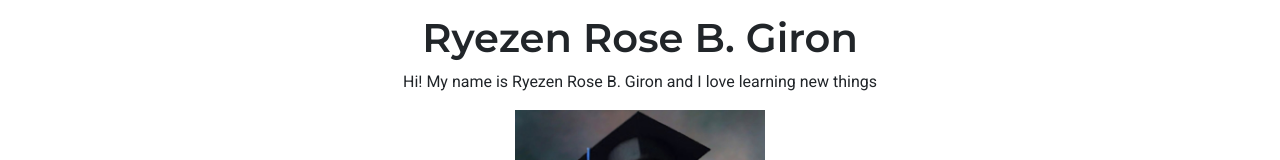
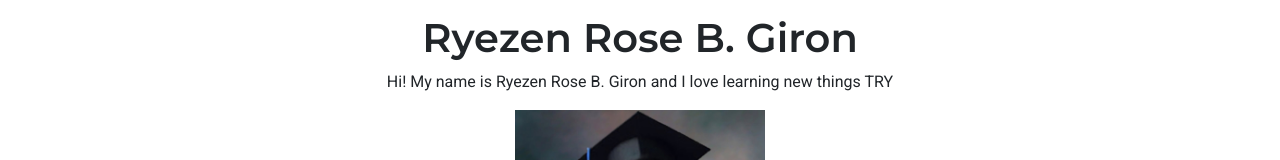
Before and after one commit to ryznshn/fcb-portfolio-giron, a plain HTML site: page index.html in a window 1280 px wide. Shown: the part 181-341 px from the top of the page. Drawn offline with nearby package versions, Linux system fonts and the light colour scheme.

Commit message:
includes <updates>

```diff
--- a/index.html
+++ b/index.html
@@ -35,7 +35,7 @@
 	<div class="container-fluid">
 		<section id="landing" class="text-center jumbotron bg-transparent mt-5"> <!-- mt stand for margin -->
 			<h1> Ryezen Rose B. Giron </h1>
-			<p> Hi! My name is Ryezen Rose B. Giron and I love learning new things </p>
+			<p> Hi! My name is Ryezen Rose B. Giron and I love learning new things TRY </p>
 			<img src="./images/zen.jpg"/>
 		</section>
 		<section id="gallery" class="text-center bg-dark text-white">
```
